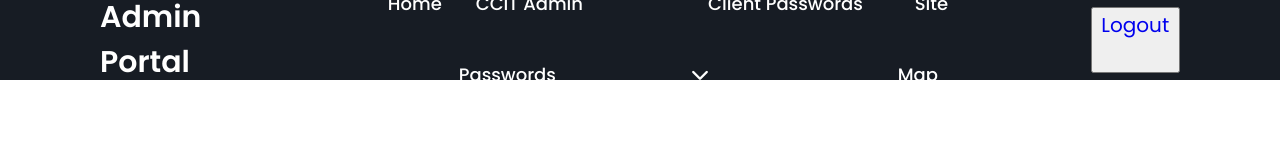
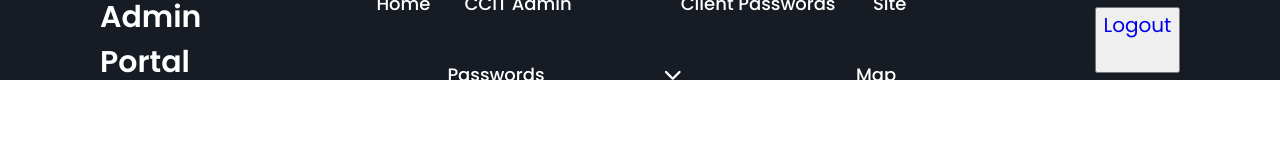
Before and after one commit to cyberconnectit/ccit-passwords, a plain HTML site: page index.html in a window 1280 px wide. Drawn offline with Linux system fonts and the light colour scheme.

Commit message:
Update index.html

```diff
--- a/index.html
+++ b/index.html
@@ -32,7 +32,8 @@
           </li>
           <li><a href="sitemap">Site Map</a></li>
         </ul>
-       &nbsp;&nbsp;&nbsp;&nbsp;&nbsp;&nbsp;&nbsp;&nbsp;&nbsp;&nbsp;&nbsp;&nbsp;&nbsp;&nbsp;&nbsp;&nbsp;&nbsp;&nbsp;&nbsp;&nbsp;
+       &nbsp;&nbsp;&nbsp;&nbsp;&nbsp;&nbsp;&nbsp;&nbsp;&nbsp;&nbsp;&nbsp;&nbsp;&nbsp;&nbsp;&nbsp;&nbsp;&nbsp;&nbsp;&nbsp;&nbsp;&nbsp;&nbsp;&nbsp;&nbsp;&nbsp;
+        &nbsp;&nbsp;&nbsp;&nbsp;&nbsp;&nbsp;&nbsp;&nbsp;&nbsp;&nbsp;
         <button style="padding: 1px 5px;"> <a href="https://logmein-admin.cyberconnectit.com/" style=" text-decoration: none; font-size: 20px;">Logout &nbsp;</button>
       </div>
     </nav>
```
